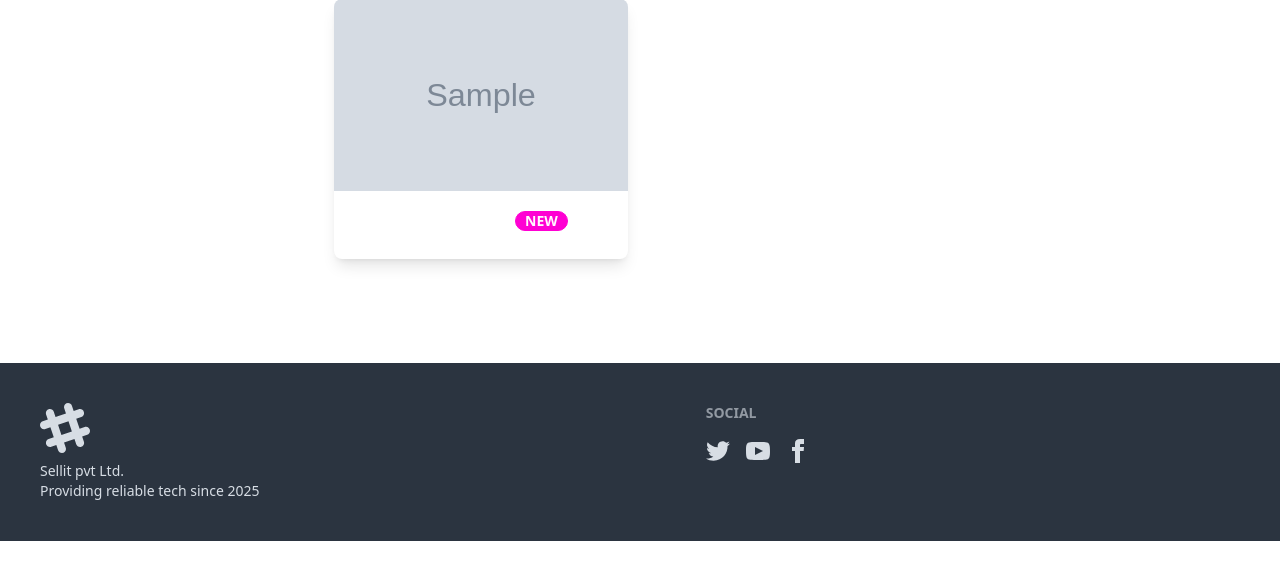
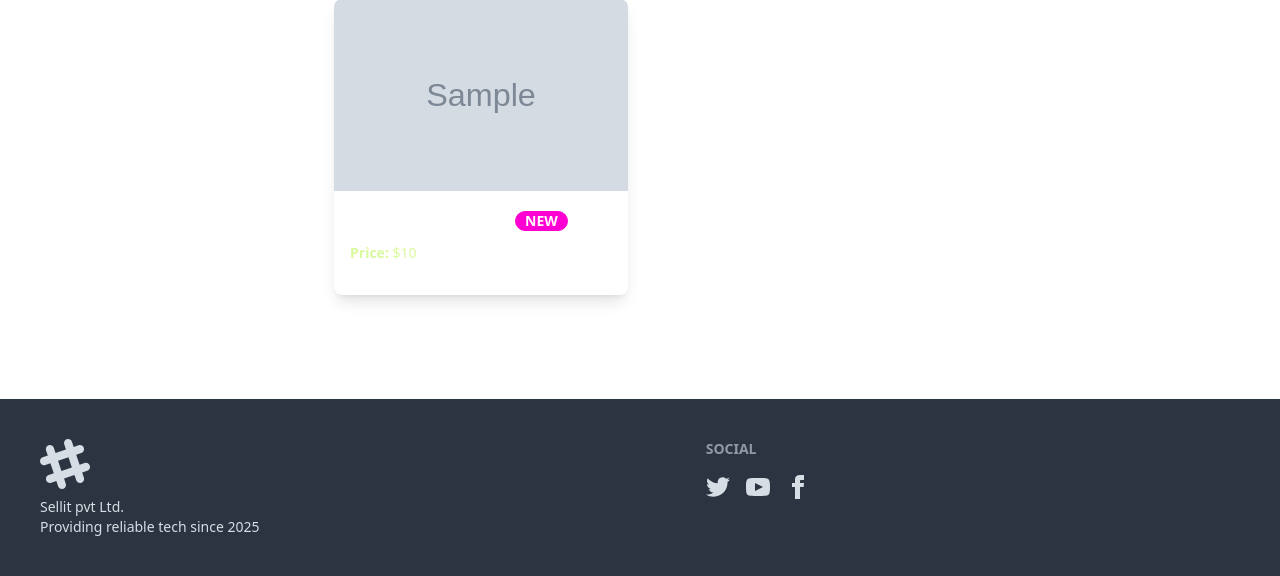
Before and after one commit to punitsinha23/sellit, a Django app: template product/templates/product_list.html in a window 1280 px wide. Shown: the part 184-760 px from the top of the page. Run offline with Django 5.2, Linux system fonts and the light colour scheme; the template is opened without the code that fills it: most values are stand-ins (such as "Sample title", 1, 10 or a date in 2020); grey boxes marked "Sample" are stand-in pictures; some libraries are stand-ins or nearby versions.

Commit message:
Edited text

```diff
--- a/product/templates/product_list.html
+++ b/product/templates/product_list.html
@@ -33,6 +33,7 @@
                 {{ product.name }}
                 <div class="badge badge-secondary">NEW</div>
             </h2>
+            <p class="text-sm mb-4 text-lime-200"><strong>Price:</strong> ${{ product.price }}</p>
             </a>
         </div>
     </div>
```
